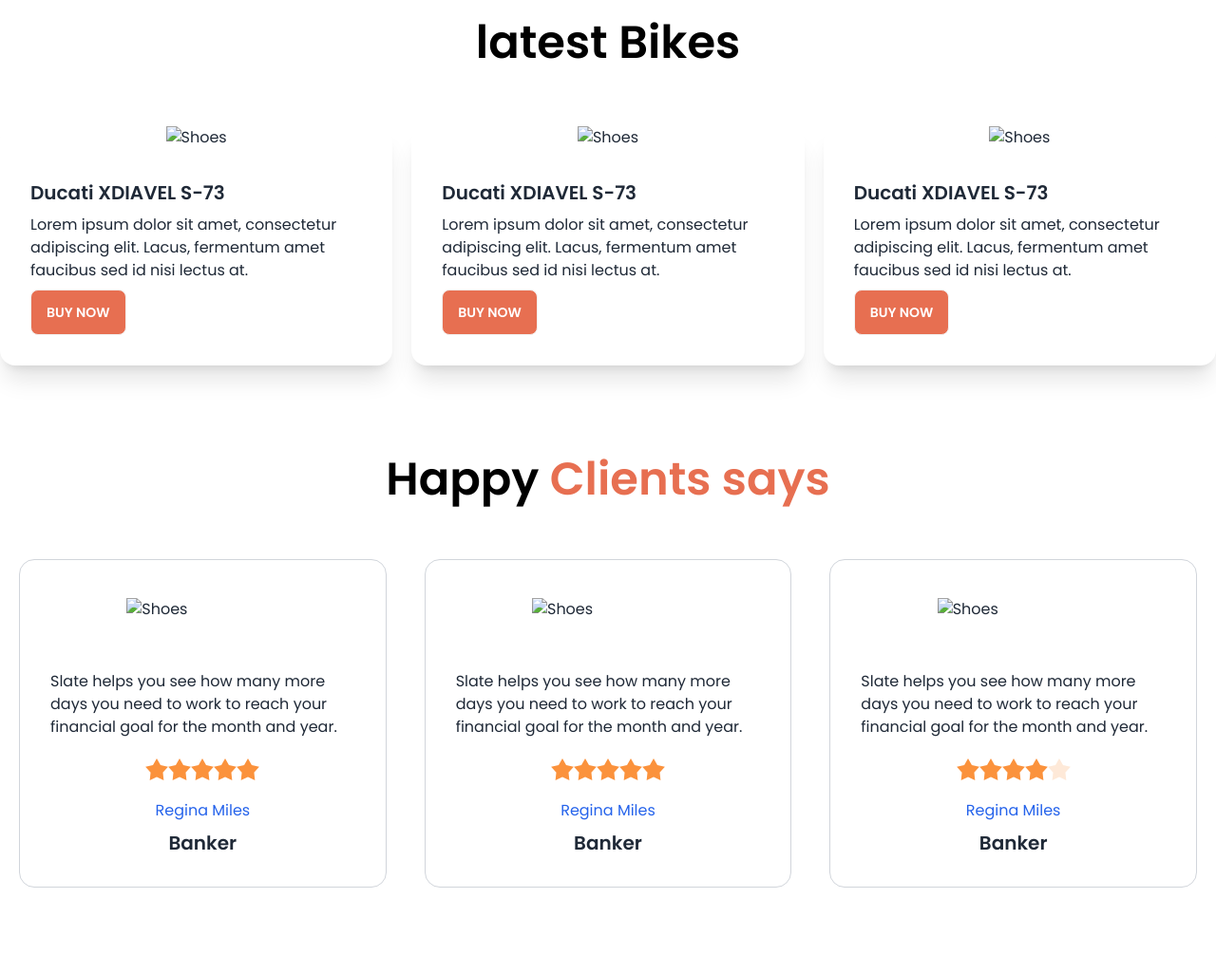
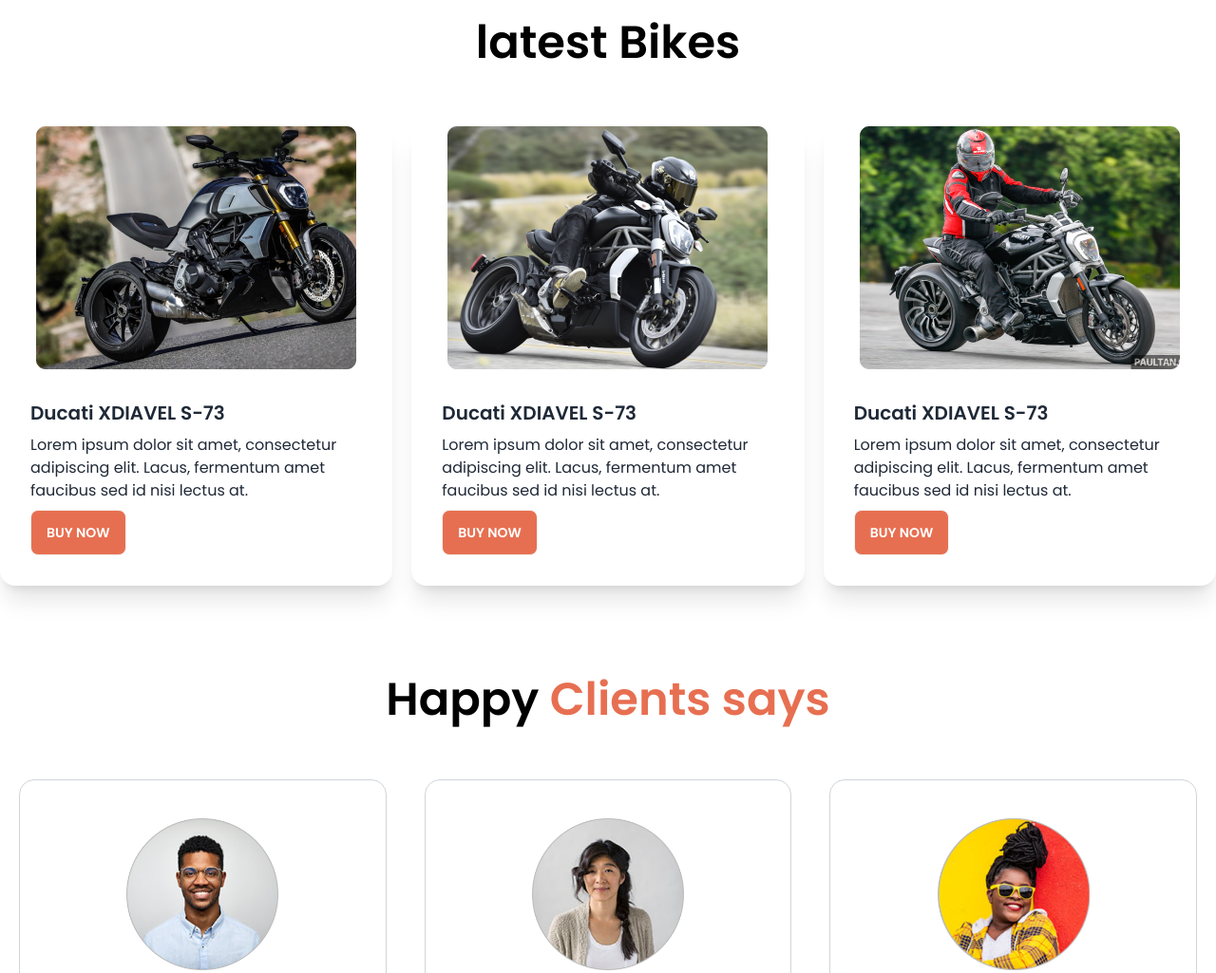
Before and after one commit to md-osman-goni/biker-zone-with-daisyui, a plain HTML site: page index.html in a window 1280 px wide. Shown: the part 1140-2165 px from the top of the page at 95% size. Drawn offline with nearby package versions, Linux system fonts and the light colour scheme; the site is published under a folder, as on GitHub Pages, so addresses that start at the root find nothing.

Commit message:
image problem solved

```diff
--- a/index.html
+++ b/index.html
@@ -209,7 +209,7 @@
                 <!-- card-1  -->
                 <div>
                     <div class="card bg-base-100 shadow-xl">
-                        <figure><img src="/images/others/latest1.png" alt="Shoes" /></figure>
+                        <figure><img src="images/others/latest1.png" alt="Shoes" /></figure>
                         <div class="card-body">
                             <h2 class="card-title">Ducati XDIAVEL S-73</h2>
                             <p>Lorem ipsum dolor sit amet, consectetur adipiscing elit. Lacus, fermentum amet faucibus
@@ -225,7 +225,7 @@
                 <!-- card-2  -->
                 <div>
                     <div class="card bg-base-100 shadow-xl">
-                        <figure><img src="/images/others/latest2.png" alt="Shoes" /></figure>
+                        <figure><img src="images/others/latest2.png" alt="Shoes" /></figure>
                         <div class="card-body">
                             <h2 class="card-title">Ducati XDIAVEL S-73</h2>
                             <p>Lorem ipsum dolor sit amet, consectetur adipiscing elit. Lacus, fermentum amet faucibus
@@ -241,7 +241,7 @@
                 <!-- card-3  -->
                 <div>
                     <div class="card bg-base-100 shadow-xl">
-                        <figure><img src="/images/others/latest3.png" alt="Shoes" /></figure>
+                        <figure><img src="images/others/latest3.png" alt="Shoes" /></figure>
                         <div class="card-body">
                             <h2 class="card-title">Ducati XDIAVEL S-73</h2>
                             <p>Lorem ipsum dolor sit amet, consectetur adipiscing elit. Lacus, fermentum amet faucibus
@@ -265,7 +265,7 @@
 
                 <!-- client 1 -->
                 <div class="card bg-base-100 border border-gray-300 space-y-5 m-5">
-                    <figure><img class="pt-10 w-40" src="/images/others/user-1.png" alt="Shoes" /></figure>
+                    <figure><img class="pt-10 w-40" src="images/others/user-1.png" alt="Shoes" /></figure>
                     <div class="card-body">
                         <p>Slate helps you see how
                             many more days you need
@@ -289,7 +289,7 @@
 
                 <!-- client 2 -->
                 <div class="card bg-base-100 border border-gray-300 space-y-5 m-5">
-                    <figure><img class="pt-10 w-40" src="/images/others/user-2.png" alt="Shoes" /></figure>
+                    <figure><img class="pt-10 w-40" src="images/others/user-2.png" alt="Shoes" /></figure>
                     <div class="card-body">
                         <p>Slate helps you see how
                             many more days you need
@@ -313,7 +313,7 @@
 
                 <!-- client 2 -->
                 <div class="card bg-base-100 border border-gray-300 space-y-5 m-5">
-                    <figure><img class="pt-10 w-40" src="/images/others/user-3.png" alt="Shoes" /></figure>
+                    <figure><img class="pt-10 w-40" src="images/others/user-3.png" alt="Shoes" /></figure>
                     <div class="card-body">
                         <p>Slate helps you see how
                             many more days you need
@@ -345,7 +345,7 @@
 
             <div class="hero min-h-screen ">
                 <div class="hero-content flex-col lg:gap-24 lg:flex-row">
-                    <img src="/images/others/faq.png" class="shadow-xl w-3/4 lg:max-w-sm rounded-lg " />
+                    <img src="images/others/faq.png" class="shadow-xl w-3/4 lg:max-w-sm rounded-lg " />
                     <div>
                         <!-- first question -->
                         <div class="collapse collapse-arrow ">
```
